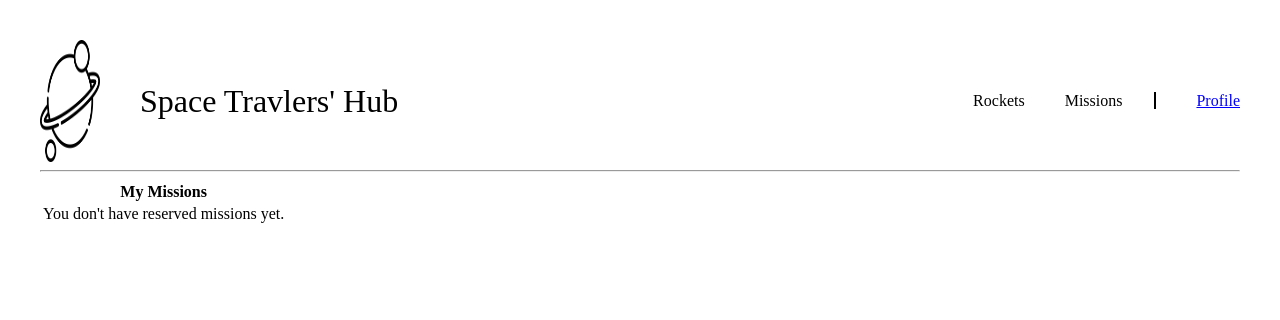
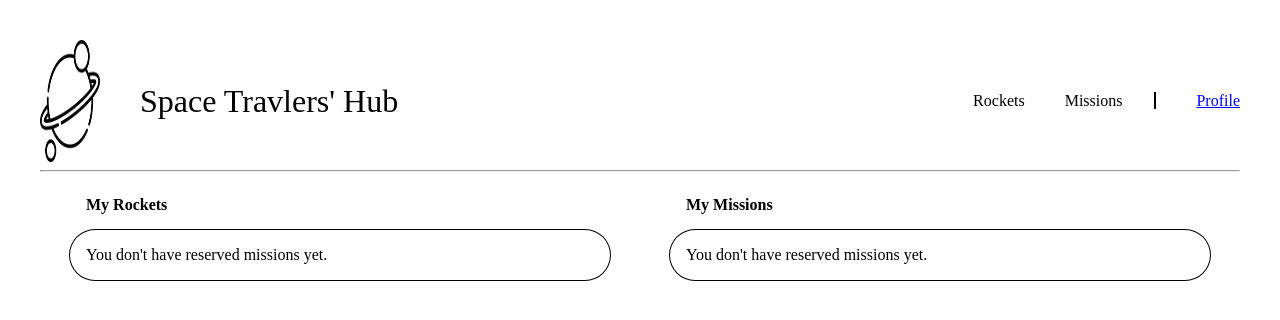
Before and after one commit to miltonHenschel/space-traveler-hub, a React (Vite) app: page /Profile in a window 1280 px wide. Shown: the top 320 px of the page. Built offline with nearby package versions, Linux system fonts and the light colour scheme.

Commit message:
Persist mission joining/leaving

```diff
--- a/src/components/Profile.jsx
+++ b/src/components/Profile.jsx
@@ -1,32 +1,58 @@
 import { useSelector } from 'react-redux';
-
-import { stateMissions } from '../redux/missions/missionsSlice';
+import styles from '../styles/Profile.module.css';
 
 function Profile() {
-  const missions = useSelector(stateMissions);
-  console.log(missions);
-  const reservedMissions = missions.filter((mission) => mission.reserved);
-  // console.log(reservedMissions);
+  const missions = useSelector((state) => state.missions);
+
+  const reservedMissions = missions.missionsItems.filter(
+    (mission) => mission.reserved,
+  );
 
   return (
-    <section>
-      <div>
-        <table>
+    <section className={styles.section}>
+      <div className={styles.div}>
+        <table className={styles.table}>
           <thead>
             <tr>
-              <th>My Missions</th>
+              <th className={styles.th}>My Rockets</th>
             </tr>
           </thead>
           <tbody>
             {reservedMissions.length > 0 ? (
               reservedMissions.map((mission) => (
                 <tr key={mission.mission_id}>
-                  <td>{mission.mission_name}</td>
+                  <td className={styles.td}>{mission.mission_name}</td>
                 </tr>
               ))
             ) : (
               <tr>
-                <td>You don&apos;t have reserved missions yet.</td>
+                <td className={styles.td}>
+                  You don&apos;t have reserved missions yet.
+                </td>
+              </tr>
+            )}
+          </tbody>
+        </table>
+      </div>
+      <div className={styles.div}>
+        <table className={styles.table}>
+          <thead>
+            <tr>
+              <th className={styles.th}>My Missions</th>
+            </tr>
+          </thead>
+          <tbody>
+            {reservedMissions.length > 0 ? (
+              reservedMissions.map((mission) => (
+                <tr key={mission.mission_id}>
+                  <td className={styles.td}>{mission.mission_name}</td>
+                </tr>
+              ))
+            ) : (
+              <tr>
+                <td className={styles.td}>
+                  You don&apos;t have reserved missions yet.
+                </td>
               </tr>
             )}
           </tbody>
--- a/src/components/missions/Missions.jsx
+++ b/src/components/missions/Missions.jsx
@@ -15,7 +15,6 @@ function Missions({
   const dispatch = useDispatch();
 
   const handleJoinMission = () => {
-    // console.log(e.target);
     dispatch(joinMissions(mission_id));
   };
 
--- a/src/components/missions/MissionsPage.jsx
+++ b/src/components/missions/MissionsPage.jsx
@@ -1,22 +1,19 @@
 import { useSelector, useDispatch } from 'react-redux';
 import { useEffect } from 'react';
-import {
-  fetchMissionsFromAPI,
-  stateMissions,
-} from '../../redux/missions/missionsSlice';
+import { fetchMissionsFromAPI } from '../../redux/missions/missionsSlice';
 
 import styles from '../../styles/Missions.module.css';
 import Missions from './Missions';
 
 function MissionsPage() {
-  const missions = useSelector(stateMissions);
+  const missions = useSelector((state) => state.missions);
   const isLoading = useSelector((state) => state.missions.isLoading);
 
   const dispatch = useDispatch();
 
   useEffect(() => {
-    dispatch(fetchMissionsFromAPI());
-  }, [dispatch]);
+    if (!missions.missionsItems.length) dispatch(fetchMissionsFromAPI());
+  }, [dispatch, missions.missionsItems.length]);
 
   return (
     <table className={styles.table}>
@@ -33,7 +30,7 @@ function MissionsPage() {
       <tbody>
         {isLoading && <tr className={styles.tr}>Loading...</tr>}
         {!isLoading
-          && missions.map((mission) => (
+          && missions.missionsItems.map((mission) => (
             <Missions
               key={mission.mission_id}
               mission_id={mission.mission_id}
--- a/src/redux/missions/missionsSlice.jsx
+++ b/src/redux/missions/missionsSlice.jsx
@@ -47,12 +47,13 @@ const missionsSlice = createSlice({
           return mission;
         }),
         isLoading: false,
+      }))
+      .addCase(fetchMissionsFromAPI.rejected, (state) => ({
+        ...state,
       }));
   },
 });
 
-export const stateMissions = (state) => state.missions.missionsItems;
-
 export const { joinMissions, leaveMissions } = missionsSlice.actions;
 
 export default missionsSlice.reducer;
--- a/src/styles/Profile.module.css
+++ b/src/styles/Profile.module.css
@@ -1,3 +1,28 @@
-* {
-  background-color: bisque;
+.section {
+  display: flex;
 }
+
+.div {
+  width: 50vw;
+  display: flex;
+  justify-content: center;
+}
+
+.table {
+  border-collapse: collapse;
+  width: 90%;
+}
+
+.th {
+  text-align: left;
+  padding: 1rem;
+}
+
+.td {
+  border: 1px solid #000;
+  padding: 1rem;
+  text-align: left;
+  border-radius: 30px;
+  border-style: hidden;
+  box-shadow: 0 0 0 1px #000;
+}
```
